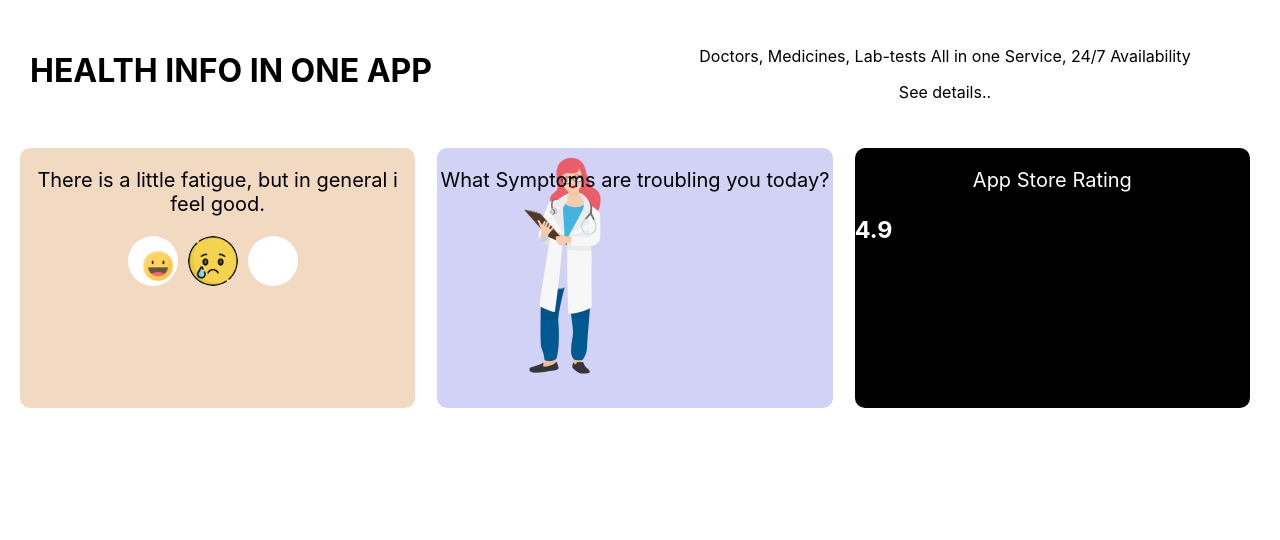
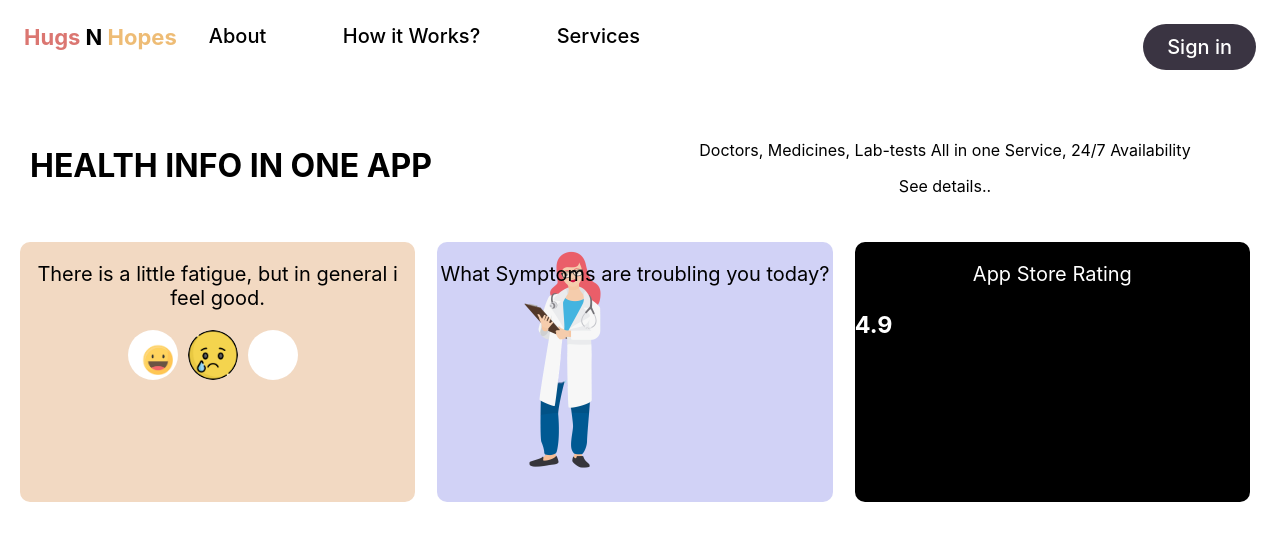
Before and after one commit to sshiwangi/owed-to-code, a React (Create React App) app in the folder frontend/: page / in a window 1280 px wide. Shown: the top 540 px of the page. Built offline with nearby package versions, Linux system fonts and the light colour scheme.

Commit message:
added navbar

```diff
--- a/frontend/src/App.js
+++ b/frontend/src/App.js
@@ -4,13 +4,14 @@ import Signin from './components/authentication/Signin';
 import Signup from './components/authentication/Signup';
 import Home from './pages/Home/Home'
 import Task from './pages/Task/Task';
+import Navbar from './components/Navbar/Navbar';
 
 function App() {
   return (
     <>
 
       <BrowserRouter>
-
+        <Navbar />
         <Routes>
           <Route path="/" element={<Home />} />
           <Route path="/signin" element={<Signin />} />
--- /dev/null
+++ b/frontend/src/components/Navbar/Navbar.jsx
@@ -0,0 +1,25 @@
+import React from 'react'
+import './navbar.css'
+import {Link} from 'react-router-dom'
+
+function Navbar() {
+  return (
+    <section className="navbar">
+        <nav>
+            <div className="nav-menu-container">
+            <Link to="/"> <strong> <span className="hugs"> Hugs </span> <span style={{color: 'black'}}> N </span> <span className="hopes"> Hopes</span></strong></Link>
+                <div className="nav-menu-items">
+                    <div>About</div>
+                    <div>How it Works?</div>
+                    <div>Services</div>
+                </div>
+            </div>
+            <div className="authentication">
+            <Link to="/signin">Sign in</Link>
+            </div>
+        </nav>
+    </section>
+  )
+}
+
+export default Navbar
--- /dev/null
+++ b/frontend/src/components/Navbar/navbar.css
@@ -0,0 +1,44 @@
+nav {
+    display: flex;
+    justify-content: space-between;
+    font-size: 20px;
+    font-weight: 500;
+}
+.nav-menu-container {
+    display: flex;
+    width: 50%;
+    justify-content: space-between;
+}
+.nav-menu-items {
+    display: flex;
+    margin-left: 1.8rem;
+
+    width: 70%;
+    justify-content: space-between;
+}
+section.navbar {
+    padding: 1.5rem;
+}
+span.hugs {
+    color: #DB7671;
+}
+strong {
+    font-size: 22px;
+}
+span.hopes {
+    color: #EEBC75;
+}
+.authentication {
+    background-color: #3A3442;
+    color: White;
+    display: flex;
+    justify-content: center;
+    align-items: center;
+    padding: 0.7rem 1.5rem;
+    border-radius: 1.5rem;
+}
+
+a {
+    color:white;
+    text-decoration: none;
+}
```
